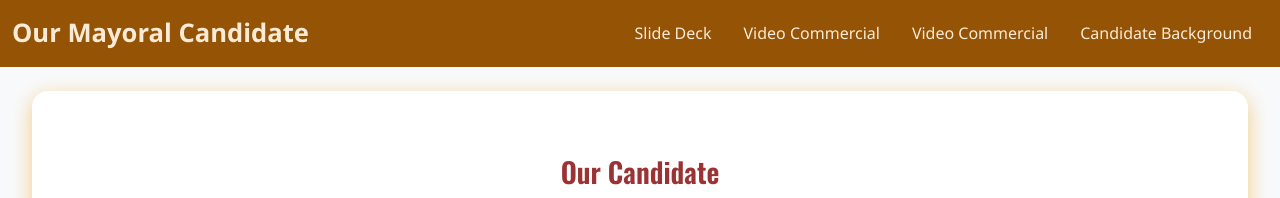
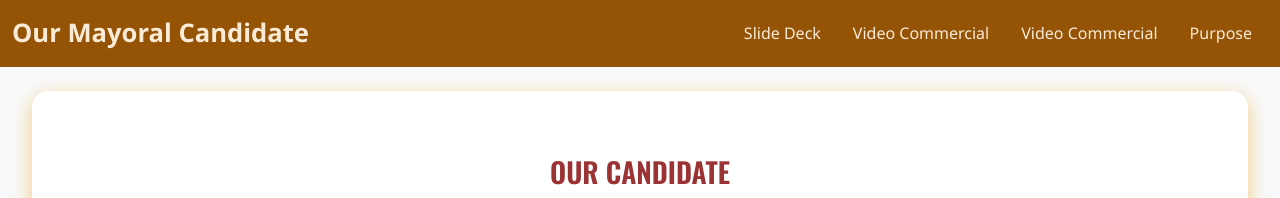
Before and after one commit to Rominar9/Government-Project-, a plain HTML site: page index.html in a window 1280 px wide. Shown: the top 198 px of the page. Drawn offline with nearby package versions, Linux system fonts and the light colour scheme.

Commit message:
Update index.html

```diff
--- a/index.html
+++ b/index.html
@@ -5,7 +5,7 @@
 <head>
   <meta charset="UTF-8" />
   <meta name="viewport" content="width=device-width, initial-scale=1" />
-  <title>Our Mayoral Candiate</title>
+  <title>Our Mayoral Candiate!</title>
 
   <!-- Bootstrap -->
   <link href="https://cdn.jsdelivr.net/npm/bootstrap@5.2.3/dist/css/bootstrap.min.css" rel="stylesheet">
@@ -46,7 +46,7 @@
           <li class="nav-item"><a class="nav-link" href="#slide-deck">Slide Deck</a></li>
           <li class="nav-item"><a class="nav-link" href="#Video1">Video Commercial</a></li>
           <li class="nav-item"><a class="nav-link" href="#Video2">Video Commercial</a></li>
-          <li class="nav-item"><a class="nav-link" href="#Purpose">Candidate Background</a></li>
+          <li class="nav-item"><a class="nav-link" href="#Purpose">Purpose</a></li>
         </ul>
       </div>
     </div>
@@ -56,7 +56,7 @@
   <main class="container text-center my-4">
 
     <!-- Team Members -->
-    <h3>Our Candidate</h3>
+    <h3>OUR CANDIDATE</h3>
     <div class="d-flex flex-wrap justify-content-center mb-3">
       <a href="https://thomas-a-edison-cte-hs.github.io/Cyber-Knights/Romina/" class="btn btn-link mx-2 my-1">Cleidy</a>
     </div>
```
